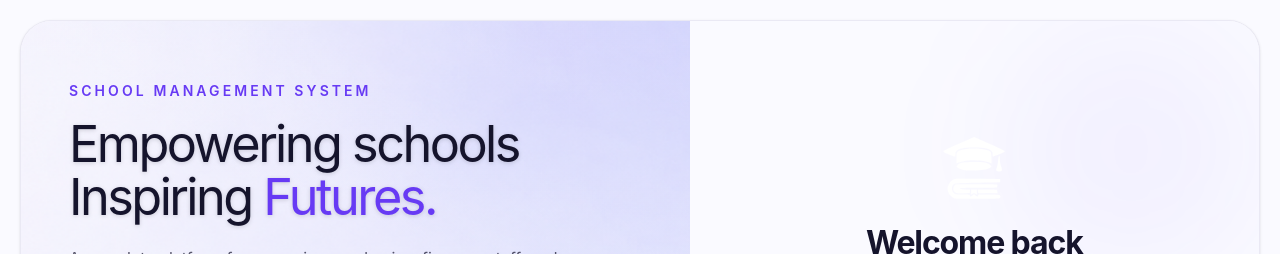
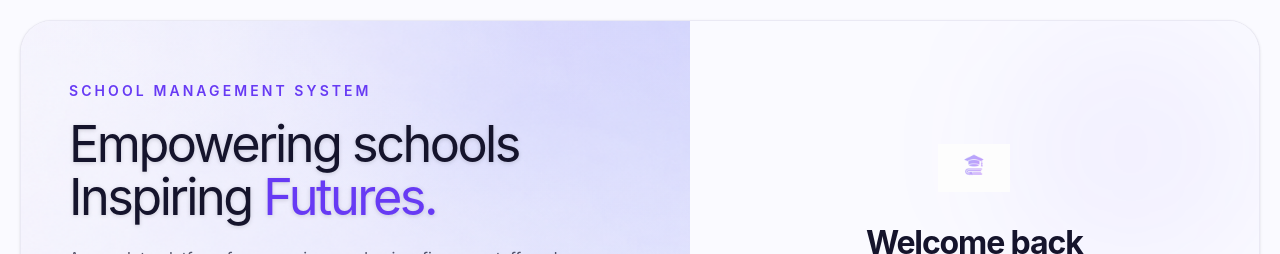
Before and after one commit to AishaKhairAllahOIO/school-management-web-frontend, a React (Vite) app: page /auth/login in a window 1280 px wide. Shown: the top 254 px of the page. Built offline with nearby package versions, Linux system fonts and the light colour scheme; no server answers.

Commit message:
edit auth layout

```diff
--- a/src/app/layouts/app/components/Sidebar.tsx
+++ b/src/app/layouts/app/components/Sidebar.tsx
@@ -72,8 +72,7 @@ export function Sidebar() {
           sidebarRadiusClass,
         ].join(" ")}
         style={{
-          backgroundImage: `url(${sidebar})`,
-          backgroundPosition: "center",
+backgroundImage: `url(${sidebar})`,          backgroundPosition: "center",
           backgroundRepeat: "repeat",
           backgroundSize: "350px",
           opacity: 0.12,
@@ -126,7 +125,6 @@ export function Sidebar() {
                 >
                   {schoolDisplayName}
                 </h1>
-
                 <p className="truncate text-[10px] font-medium text-white/50">
                   {t.layout.sidebar.academy}
                 </p>
--- a/src/features/auth/components/AuthBrandLogo.tsx
+++ b/src/features/auth/components/AuthBrandLogo.tsx
@@ -1,4 +1,4 @@
-import schoolLogo from "@/assets/images/school-logo.svg";
+import schoolLogo from "@/assets/images/school_logo.png";
 
 type AuthBrandLogoProps = {
   size?: "sm" | "md" | "lg";
--- a/src/styles/global.css
+++ b/src/styles/global.css
@@ -1,297 +1,153 @@
-
-/* @import url("https://fonts.googleapis.com/css2?family=Inter:wght@400;500;600;700;800&display=swap"); */
-
-@import "tailwindcss";
-@import "tw-animate-css";
 @import "tailwindcss";
 @import "tw-animate-css";
 
 @custom-variant dark (&:is(.dark *));
 
-/* =========================================================
-   LIGHT THEME
-========================================================= */
-
 :root {
   color-scheme: light;
 
-  /* Typography */
-  --font-sans:
-    "Inter",
-    system-ui,
-    -apple-system,
-    BlinkMacSystemFont,
-    "Segoe UI",
-    sans-serif;
-
-  /* Base */
   --background: 250 250 255;
   --foreground: 21 20 44;
 
-  /* Card */
   --card: 255 255 255;
   --card-foreground: 21 20 44;
 
-  /* Popover */
   --popover: 255 255 255;
   --popover-foreground: 21 20 44;
 
-  /* Primary */
   --primary: 103 58 244;
   --primary-foreground: 255 255 255;
 
-  /* Secondary */
   --secondary: 244 241 255;
   --secondary-foreground: 57 38 131;
 
-  /* Muted */
   --muted: 245 246 252;
   --muted-foreground: 103 102 125;
 
-  /* Accent */
   --accent: 236 231 255;
   --accent-foreground: 77 50 183;
 
-  /* Destructive */
   --destructive: 255 82 118;
   --destructive-foreground: 255 255 255;
 
-  /* Borders and focus */
   --border: 226 224 240;
   --input: 226 224 240;
   --ring: 124 86 255;
 
-  /* Radius */
   --radius: 0.75rem;
 
-  /* Sidebar */
   --sidebar: 18 15 59;
   --sidebar-foreground: 255 255 255;
   --sidebar-muted: 171 166 214;
   --sidebar-active: 103 58 244;
   --sidebar-active-foreground: 255 255 255;
 
-  /* Status */
   --success: 34 197 94;
   --warning: 245 158 11;
   --info: 59 130 246;
 
-  /* Gradients */
-  --gradient-primary:
-    linear-gradient(
-      135deg,
-      rgb(91 79 199) 0%,
-      rgb(109 95 219) 45%,
-      rgb(139 92 246) 100%
-    );
+  --gradient-primary: linear-gradient(135deg, #5b4fc7 0%, #6d5fdb 45%, #8b5cf6 100%);
+  --gradient-sidebar: linear-gradient(180deg, #100d3b 0%, #151044 48%, #090721 100%);
+  --gradient-card: linear-gradient(135deg, rgba(255, 255, 255, 0.95), rgba(248, 247, 255, 0.88));
+  --gradient-soft-purple: linear-gradient(135deg, rgba(103, 58, 244, 0.14), rgba(139, 92, 246, 0.06));
+  --gradient-hero-overlay: linear-gradient(90deg, rgba(38, 24, 117, 0.92), rgba(70, 50, 170, 0.72), rgba(17, 14, 54, 0.18));
 
-  --gradient-sidebar:
-    linear-gradient(
-      180deg,
-      rgb(16 13 59) 0%,
-      rgb(21 16 68) 48%,
-      rgb(9 7 33) 100%
-    );
-
-  --gradient-card:
-    linear-gradient(
-      135deg,
-      rgb(255 255 255 / 0.95),
-      rgb(248 247 255 / 0.88)
-    );
-
-  --gradient-soft-purple:
-    linear-gradient(
-      135deg,
-      rgb(103 58 244 / 0.14),
-      rgb(139 92 246 / 0.06)
-    );
-
-  --gradient-hero-overlay:
-    linear-gradient(
-      90deg,
-      rgb(38 24 117 / 0.92),
-      rgb(70 50 170 / 0.72),
-      rgb(17 14 54 / 0.18)
-    );
-
-  /* Shadows */
-  --shadow-soft:
-    0 18px 45px rgb(39 32 92 / 0.1);
-
-  --shadow-card:
-    0 12px 30px rgb(31 25 78 / 0.08);
-
-  --shadow-floating:
-    0 24px 70px rgb(31 25 78 / 0.16);
+  --shadow-soft: 0 18px 45px rgba(39, 32, 92, 0.1);
+  --shadow-card: 0 12px 30px rgba(31, 25, 78, 0.08);
+  --shadow-floating: 0 24px 70px rgba(31, 25, 78, 0.16);
 }
-
-/* =========================================================
-   DARK THEME
-========================================================= */
 
 .dark {
   color-scheme: dark;
 
-  /* Base */
   --background: 10 9 28;
   --foreground: 246 245 255;
 
-  /* Card */
   --card: 20 18 48;
   --card-foreground: 246 245 255;
 
-  /* Popover */
   --popover: 22 19 54;
   --popover-foreground: 246 245 255;
 
-  /* Primary */
   --primary: 139 92 246;
   --primary-foreground: 255 255 255;
 
-  /* Secondary */
   --secondary: 35 30 77;
   --secondary-foreground: 231 226 255;
 
-  /* Muted */
   --muted: 30 27 64;
   --muted-foreground: 168 163 199;
 
-  /* Accent */
   --accent: 42 34 96;
   --accent-foreground: 232 225 255;
 
-  /* Destructive */
   --destructive: 255 82 118;
   --destructive-foreground: 255 255 255;
 
-  /* Borders and focus */
   --border: 50 45 92;
   --input: 50 45 92;
   --ring: 167 139 250;
 
-  /* Sidebar */
   --sidebar: 8 7 26;
   --sidebar-foreground: 255 255 255;
   --sidebar-muted: 160 154 203;
   --sidebar-active: 124 86 255;
   --sidebar-active-foreground: 255 255 255;
 
-  /* Status */
   --success: 74 222 128;
   --warning: 251 191 36;
   --info: 96 165 250;
 
-  /* Gradients */
-  --gradient-primary:
-    linear-gradient(
-      135deg,
-      rgb(109 95 219) 0%,
-      rgb(139 92 246) 50%,
-      rgb(167 139 250) 100%
-    );
+  --gradient-primary: linear-gradient(135deg, #6d5fdb 0%, #8b5cf6 50%, #a78bfa 100%);
+  --gradient-sidebar: linear-gradient(180deg, #090721 0%, #120d3a 55%, #060515 100%);
+  --gradient-card: linear-gradient(135deg, rgba(24, 21, 58, 0.96), rgba(15, 13, 41, 0.9));
+  --gradient-soft-purple: linear-gradient(135deg, rgba(139, 92, 246, 0.22), rgba(91, 79, 199, 0.08));
+  --gradient-hero-overlay: linear-gradient(90deg, rgba(16, 12, 59, 0.94), rgba(65, 44, 155, 0.72), rgba(8, 7, 28, 0.24));
 
-  --gradient-sidebar:
-    linear-gradient(
-      180deg,
-      rgb(9 7 33) 0%,
-      rgb(18 13 58) 55%,
-      rgb(6 5 21) 100%
-    );
-
-  --gradient-card:
-    linear-gradient(
-      135deg,
-      rgb(24 21 58 / 0.96),
-      rgb(15 13 41 / 0.9)
-    );
-
-  --gradient-soft-purple:
-    linear-gradient(
-      135deg,
-      rgb(139 92 246 / 0.22),
-      rgb(91 79 199 / 0.08)
-    );
-
-  --gradient-hero-overlay:
-    linear-gradient(
-      90deg,
-      rgb(16 12 59 / 0.94),
-      rgb(65 44 155 / 0.72),
-      rgb(8 7 28 / 0.24)
-    );
-
-  /* Shadows */
-  --shadow-soft:
-    0 18px 45px rgb(0 0 0 / 0.28);
-
-  --shadow-card:
-    0 12px 30px rgb(0 0 0 / 0.22);
-
-  --shadow-floating:
-    0 24px 70px rgb(0 0 0 / 0.36);
+  --shadow-soft: 0 18px 45px rgba(0, 0, 0, 0.28);
+  --shadow-card: 0 12px 30px rgba(0, 0, 0, 0.22);
+  --shadow-floating: 0 24px 70px rgba(0, 0, 0, 0.36);
 }
 
-/* =========================================================
-   TAILWIND THEME TOKENS
-========================================================= */
-
 @theme inline {
-  /* Typography */
-  --font-sans: var(--font-sans);
-
-  /* Base */
   --color-background: rgb(var(--background));
   --color-foreground: rgb(var(--foreground));
 
-  /* Card */
   --color-card: rgb(var(--card));
   --color-card-foreground: rgb(var(--card-foreground));
 
-  /* Popover */
   --color-popover: rgb(var(--popover));
   --color-popover-foreground: rgb(var(--popover-foreground));
 
-  /* Primary */
   --color-primary: rgb(var(--primary));
   --color-primary-foreground: rgb(var(--primary-foreground));
 
-  /* Secondary */
   --color-secondary: rgb(var(--secondary));
   --color-secondary-foreground: rgb(var(--secondary-foreground));
 
-  /* Muted */
   --color-muted: rgb(var(--muted));
   --color-muted-foreground: rgb(var(--muted-foreground));
 
-  /* Accent */
   --color-accent: rgb(var(--accent));
   --color-accent-foreground: rgb(var(--accent-foreground));
 
-  /* Destructive */
   --color-destructive: rgb(var(--destructive));
-  --color-destructive-foreground:
-    rgb(var(--destructive-foreground));
+  --color-destructive-foreground: rgb(var(--destructive-foreground));
 
-  /* Borders and focus */
   --color-border: rgb(var(--border));
   --color-input: rgb(var(--input));
   --color-ring: rgb(var(--ring));
 
-  /* Sidebar */
   --color-sidebar: rgb(var(--sidebar));
   --color-sidebar-foreground: rgb(var(--sidebar-foreground));
   --color-sidebar-muted: rgb(var(--sidebar-muted));
   --color-sidebar-active: rgb(var(--sidebar-active));
-  --color-sidebar-active-foreground:
-    rgb(var(--sidebar-active-foreground));
+  --color-sidebar-active-foreground: rgb(var(--sidebar-active-foreground));
 
-  /* Status */
   --color-success: rgb(var(--success));
   --color-warning: rgb(var(--warning));
   --color-info: rgb(var(--info));
 
-  /* Radius */
   --radius-sm: calc(var(--radius) - 0.25rem);
   --radius-md: calc(var(--radius) - 0.125rem);
   --radius-lg: var(--radius);
@@ -300,10 +156,6 @@
   --radius-3xl: calc(var(--radius) + 1rem);
 }
 
-/* =========================================================
-   BASE
-========================================================= */
-
 @layer base {
   * {
     border-color: rgb(var(--border));
@@ -311,30 +163,16 @@
 
   html {
     scroll-behavior: smooth;
-    font-family: var(--font-sans);
   }
 
   body {
     min-height: 100vh;
-
     background:
-      radial-gradient(
-        circle at top left,
-        rgb(139 92 246 / 0.13),
-        transparent 34rem
-      ),
-      radial-gradient(
-        circle at top right,
-        rgb(91 79 199 / 0.1),
-        transparent 30rem
-      ),
+      radial-gradient(circle at top left, rgba(139, 92, 246, 0.13), transparent 34rem),
+      radial-gradient(circle at top right, rgba(91, 79, 199, 0.1), transparent 30rem),
       rgb(var(--background));
-
     color: rgb(var(--foreground));
-    font-family: var(--font-sans);
-    font-feature-settings:
-      "rlig" 1,
-      "calt" 1;
+    font-feature-settings: "rlig" 1, "calt" 1;
     text-rendering: optimizeLegibility;
     -webkit-font-smoothing: antialiased;
     -moz-osx-font-smoothing: grayscale;
@@ -348,23 +186,11 @@
   }
 }
 
-/* =========================================================
-   BACKGROUND UTILITIES
-========================================================= */
-
 @layer utilities {
   .app-shell-bg {
     background:
-      radial-gradient(
-        circle at 20% 0%,
-        rgb(139 92 246 / 0.14),
-        transparent 28rem
-      ),
-      radial-gradient(
-        circle at 80% 10%,
-        rgb(91 79 199 / 0.12),
-        transparent 28rem
-      ),
+      radial-gradient(circle at 20% 0%, rgba(139, 92, 246, 0.14), transparent 28rem),
+      radial-gradient(circle at 80% 10%, rgba(91, 79, 199, 0.12), transparent 28rem),
       rgb(var(--background));
   }
 
@@ -388,121 +214,33 @@
     background: var(--gradient-hero-overlay);
   }
 
-  .schedule-dialog-card {
-    background:
-      radial-gradient(
-        circle at top left,
-        rgb(var(--primary) / 0.14),
-        transparent 18rem
-      ),
-      radial-gradient(
-        circle at bottom right,
-        rgb(var(--info) / 0.12),
-        transparent 18rem
-      ),
-      rgb(var(--card));
-  }
-}
-
-/* =========================================================
-   CARD UTILITIES
-========================================================= */
-
-@layer utilities {
   .glass-card {
-    border: 1px solid rgb(var(--border) / 0.72);
-    background: rgb(var(--card) / 0.78);
+    background: rgba(var(--card), 0.78);
+    border: 1px solid rgba(var(--border), 0.72);
     box-shadow: var(--shadow-card);
     backdrop-filter: blur(18px);
   }
 
   .floating-card {
-    border: 1px solid rgb(var(--border) / 0.82);
     background: rgb(var(--card));
+    border: 1px solid rgba(var(--border), 0.82);
     box-shadow: var(--shadow-floating);
   }
 
   .soft-card {
-    border: 1px solid rgb(var(--border) / 0.78);
     background: rgb(var(--card));
+    border: 1px solid rgba(var(--border), 0.78);
     box-shadow: var(--shadow-soft);
   }
 
   .soft-divider {
-    border-color: rgb(var(--border) / 0.72);
-  }
-}
-
-/* =========================================================
-   FORM UTILITIES
-========================================================= */
-
-@layer utilities {
-  .field-input {
-    height: 2.75rem;
-    width: 100%;
-    border: 1px solid rgb(var(--border) / 0.75);
-    border-radius: 1rem;
-    background: rgb(var(--background) / 0.9);
-    padding-inline: 0.875rem;
-    color: rgb(var(--foreground));
-    font-size: 0.875rem;
-    outline: none;
-    transition:
-      border-color 0.2s ease,
-      box-shadow 0.2s ease,
-      background-color 0.2s ease;
+    border-color: rgba(var(--border), 0.72);
   }
 
-  .field-input::placeholder {
-    color: rgb(var(--muted-foreground) / 0.72);
-  }
-
-  .field-input:focus {
-    border-color: rgb(var(--primary) / 0.7);
-    box-shadow: 0 0 0 3px rgb(var(--primary) / 0.12);
-  }
-
-  .field-input:disabled {
-    cursor: not-allowed;
-    opacity: 0.6;
-  }
-
-  .modal-input {
-    height: 2.75rem;
-    width: 100%;
-    border: 1px solid rgb(var(--border));
-    border-radius: 0.75rem;
-    background: rgb(var(--background));
-    padding-inline: 0.75rem;
-    color: rgb(var(--foreground));
-    font-size: 0.875rem;
-    font-weight: 700;
-    outline: none;
-    transition:
-      border-color 0.2s ease,
-      box-shadow 0.2s ease;
-  }
-
-  .modal-input::placeholder {
-    color: rgb(var(--muted-foreground) / 0.72);
-  }
-
-  .modal-input:focus {
-    border-color: rgb(var(--primary) / 0.7);
-    box-shadow: 0 0 0 3px rgb(var(--primary) / 0.12);
-  }
-}
-
-/* =========================================================
-   SIDEBAR UTILITIES
-========================================================= */
-
-@layer utilities {
   .sidebar-shell {
     box-shadow:
-      0 26px 80px rgb(12 8 48 / 0.36),
-      inset -1px 0 0 rgb(255 255 255 / 0.1);
+      0 26px 80px rgba(12, 8, 48, 0.36),
+      inset -1px 0 0 rgba(255, 255, 255, 0.1);
   }
 
   .sidebar-pattern {
@@ -513,59 +251,13 @@
 
   .sidebar-logo-glow {
     box-shadow:
-      0 16px 34px rgb(var(--primary) / 0.38),
-      inset 0 1px 0 rgb(255 255 255 / 0.28);
+      0 16px 34px rgba(var(--primary), 0.38),
+      inset 0 1px 0 rgba(255, 255, 255, 0.28);
   }
 
   .sidebar-active-glow {
     box-shadow:
-      0 16px 34px rgb(var(--primary) / 0.34),
-      inset 0 1px 0 rgb(255 255 255 / 0.18);
+      0 16px 34px rgba(var(--primary), 0.34),
+      inset 0 1px 0 rgba(255, 255, 255, 0.18);
   }
 }
-
-/* =========================================================
-   SCROLLBAR UTILITIES
-========================================================= */
-
-@layer utilities {
-  .scrollbar-thin {
-    scrollbar-width: thin;
-    scrollbar-color:
-      rgb(var(--primary) / 0.45)
-      transparent;
-  }
-
-  .scrollbar-thin::-webkit-scrollbar {
-    width: 0.45rem;
-    height: 0.45rem;
-  }
-
-  .scrollbar-thin::-webkit-scrollbar-thumb {
-    border-radius: 999px;
-    background: rgb(var(--primary) / 0.45);
-  }
-
-  .scrollbar-thin::-webkit-scrollbar-track {
-    background: transparent;
-  }
-
-  .no-scrollbar {
-    -ms-overflow-style: none;
-    scrollbar-width: none;
-  }
-
-  .no-scrollbar::-webkit-scrollbar {
-    display: none;
-  }
-}
-
-/* =========================================================
-   TEXT UTILITIES
-========================================================= */
-
-@layer utilities {
-  .text-balance {
-    text-wrap: balance;
-  }
-}
```
Also changed, not shown: src/assets/images/school_logo.png (added).
